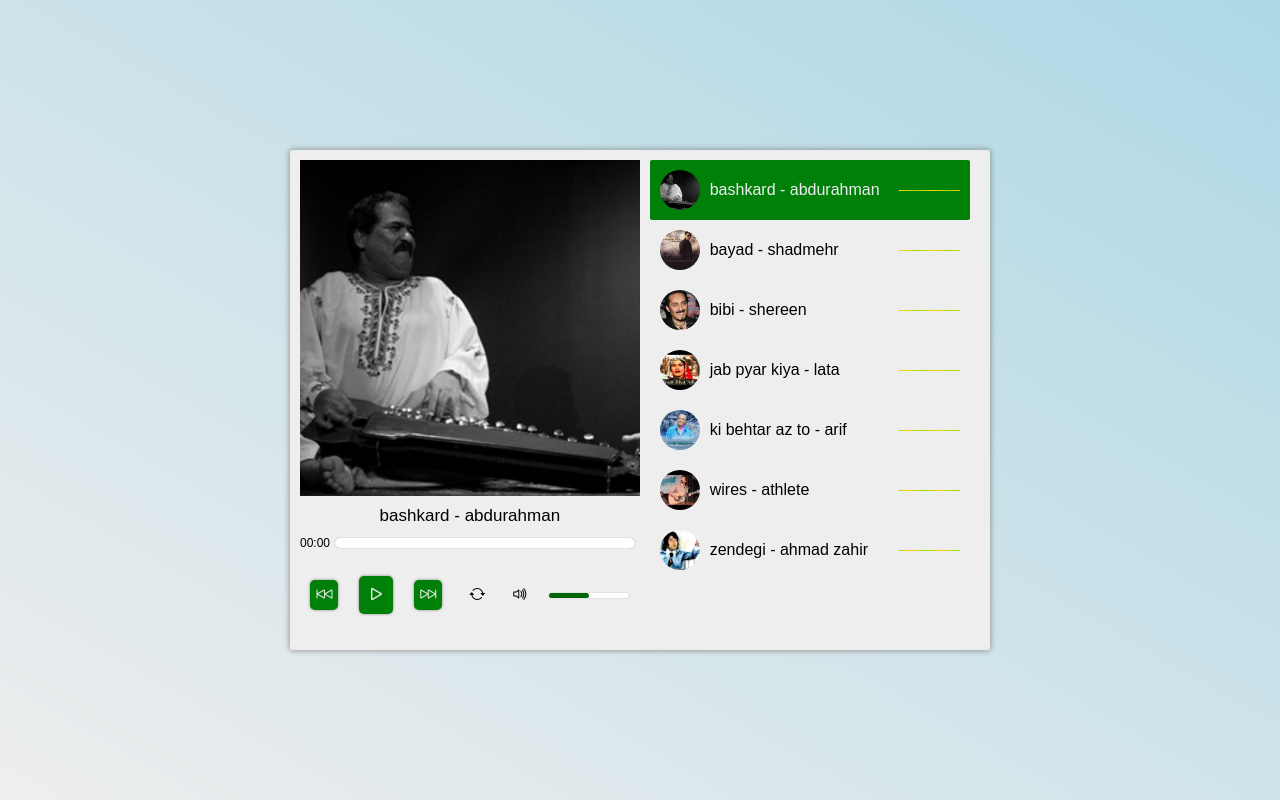
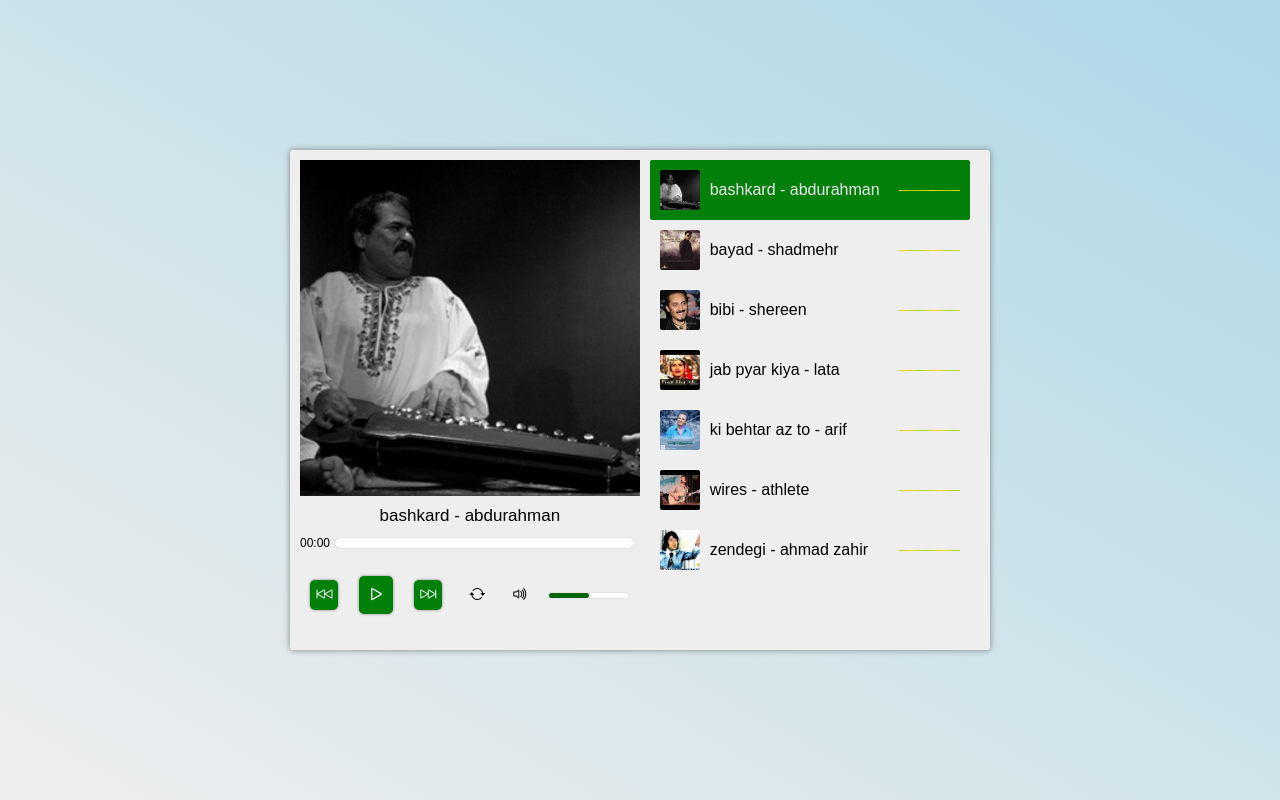
Before and after one commit to sinarqn/music-player-master, a plain HTML site: page index.html in a window 1280 px wide. Drawn offline with nearby package versions, Linux system fonts and the light colour scheme.

Commit message:
made playlist musics thumbnails less rounded

```diff
--- a/style.css
+++ b/style.css
@@ -70,7 +70,7 @@ img {
 .play-list img {
   height: 40px;
   width: 40px;
-  border-radius: 50%;
+  border-radius: 2px;
   pointer-events: none;
 }
 .play-list-music-title {
```
